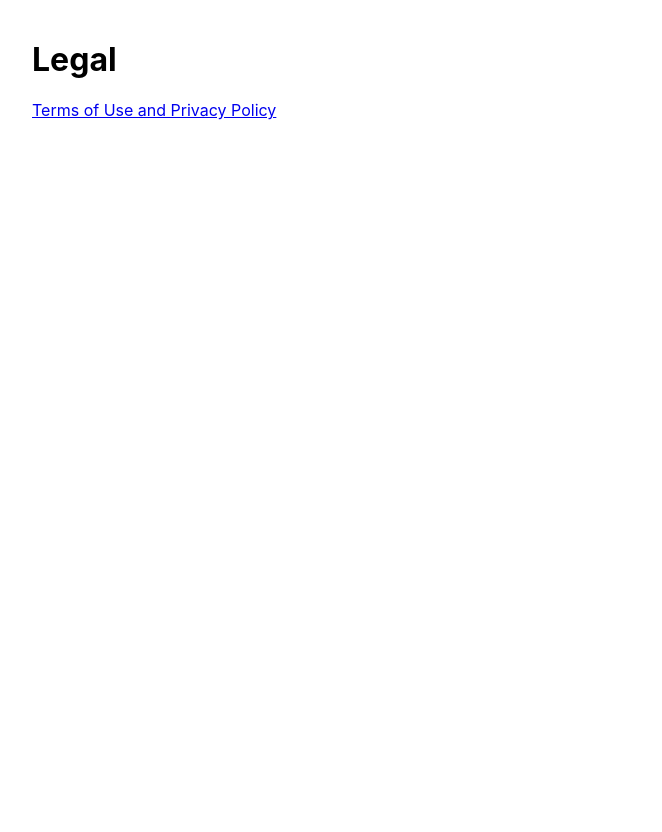
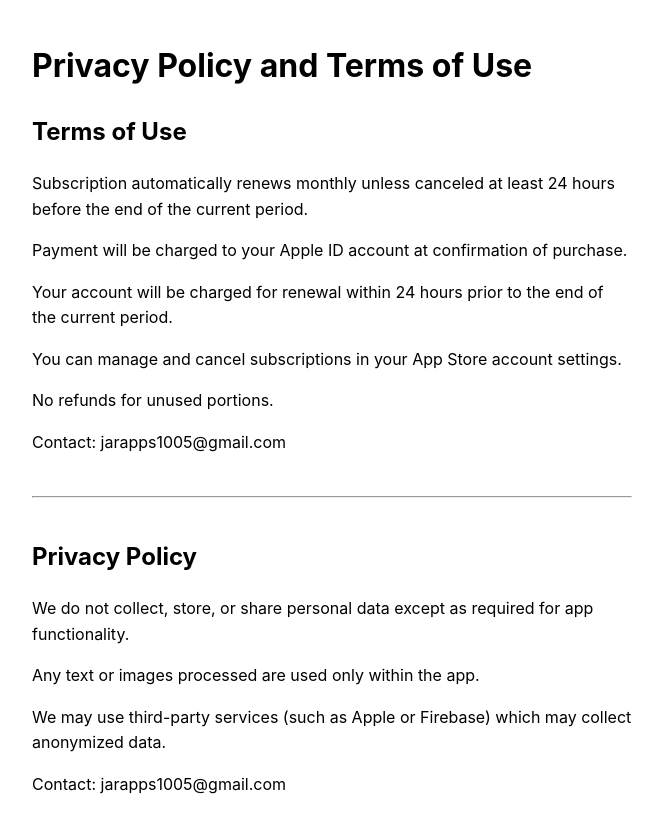
Before and after one commit to jarapps5/Simplify-Text---Legal, a plain HTML site: page index.html in a window 1280 px wide. Shown: the whole page, without its empty margins (308-970 px from the left). Before the commit the page ends 800 px from the top, so only its background shows below. Drawn offline with Linux system fonts and the light colour scheme.

Commit message:
Update index.html

```diff
--- a/index.html
+++ b/index.html
@@ -1,10 +1,27 @@
 <!DOCTYPE html>
 <html>
 <head>
-    <title>Legal</title>
+    <title>Privacy Policy and Terms of Use</title>
 </head>
-<body style="font-family: -apple-system; max-width: 600px; margin: 40px auto;">
-    <h1>Legal</h1>
-    <p><a href="terms.html">Terms of Use and Privacy Policy</a></p>
+<body style="font-family: -apple-system; max-width: 600px; margin: 40px auto; line-height: 1.6;">
+    <h1>Privacy Policy and Terms of Use</h1>
+
+    <!-- Terms of Use Section -->
+    <h2>Terms of Use</h2>
+    <p>Subscription automatically renews monthly unless canceled at least 24 hours before the end of the current period.</p>
+    <p>Payment will be charged to your Apple ID account at confirmation of purchase.</p>
+    <p>Your account will be charged for renewal within 24 hours prior to the end of the current period.</p>
+    <p>You can manage and cancel subscriptions in your App Store account settings.</p>
+    <p>No refunds for unused portions.</p>
+    <p>Contact: jarapps1005@gmail.com</p>
+
+    <hr style="margin: 40px 0;">
+
+    <!-- Privacy Policy Section -->
+    <h2>Privacy Policy</h2>
+    <p>We do not collect, store, or share personal data except as required for app functionality.</p>
+    <p>Any text or images processed are used only within the app.</p>
+    <p>We may use third-party services (such as Apple or Firebase) which may collect anonymized data.</p>
+    <p>Contact: jarapps1005@gmail.com</p>
 </body>
 </html>
```
